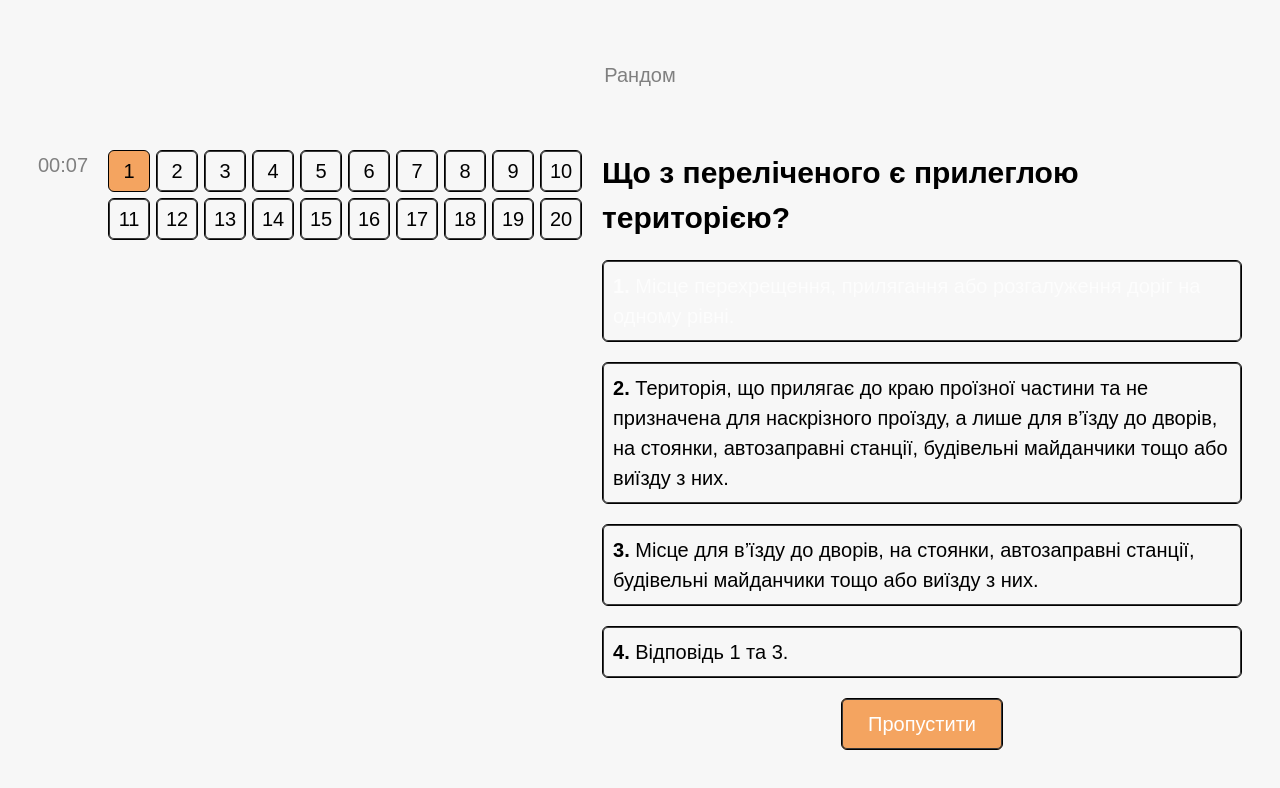
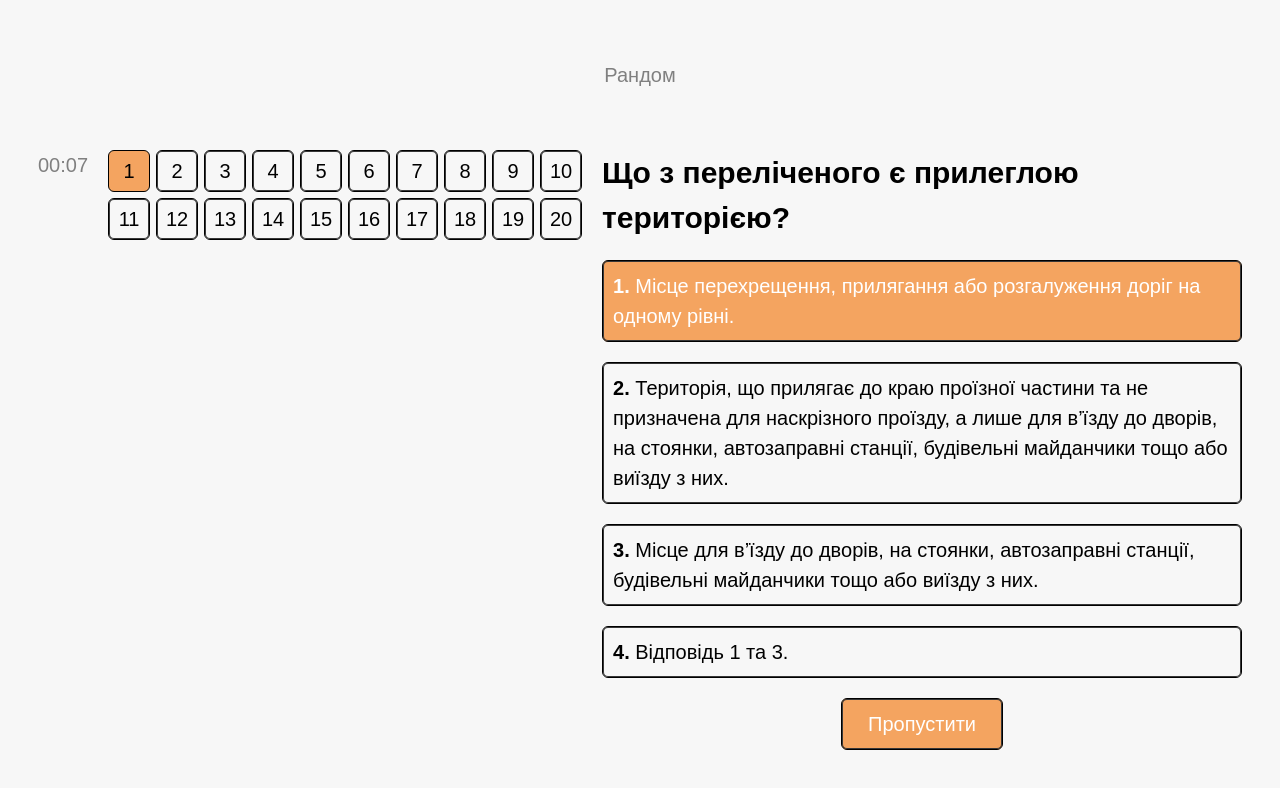
Before and after one commit to sirkostya009/pdr-tests, a SvelteKit app: page /random in a window 1280 px wide. In both pictures the pointer is over the button 922 px from the left and 301 px from the top of the page. Shown: the top 788 px of the page. Built offline with nearby package versions, Linux system fonts and the light colour scheme.

Commit message:
fixed answer hover in light theme, restored build caching in service worker
Co-Authored-By: Claude Opus 4.6 (1M context) <noreply@anthropic.com>

```diff
--- a/src/lib/Test.svelte
+++ b/src/lib/Test.svelte
@@ -154,7 +154,7 @@
 				<img src={question.image} alt={question.name} />
 			{/if}
 			<ol class="answers" class:answered>
-				{#each question.answers as answer, i (`${answer.text}-${i}`)}
+				{#each question.answers as answer, i}
 					<li>
 						<button
 							aria-label="answer-{i + 1}"
@@ -361,8 +361,9 @@
 						}
 					}
 
-					&:not(.answered) li:hover {
-						color: rgba(255, 255, 255, 0.7);
+					&:not(.answered) li:hover button {
+						background-color: var(--main);
+						color: white;
 					}
 
 					&.answered {
--- a/src/service-worker.ts
+++ b/src/service-worker.ts
@@ -3,12 +3,14 @@
 /// <reference lib="esnext" />
 /// <reference lib="webworker" />
 
-import { prerendered, version } from "$service-worker";
+import { build, prerendered, version } from "$service-worker";
 
 const scope = self as unknown as ServiceWorkerGlobalScope;
 const CACHE = `cache-${version}`;
 
-scope.addEventListener("install", (event) => event.waitUntil(caches.open(CACHE).then((cache) => cache.addAll(prerendered))));
+scope.addEventListener("install", (event) =>
+	event.waitUntil(caches.open(CACHE).then((cache) => cache.addAll([...build, ...prerendered]))),
+);
 
 scope.addEventListener("activate", (event) =>
 	event.waitUntil(
```
